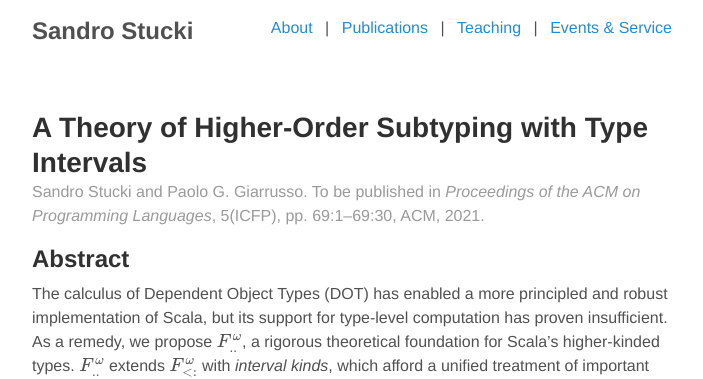
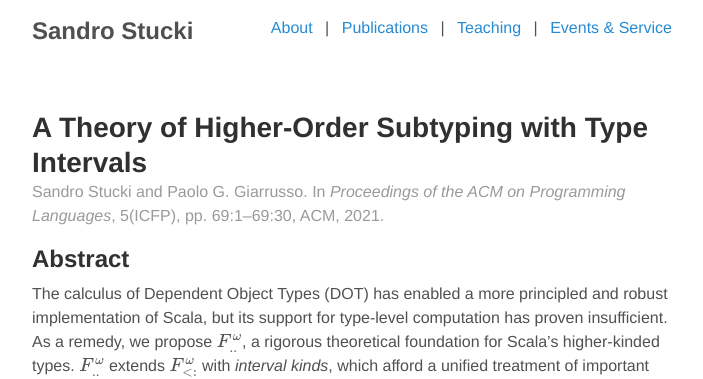
Before and after one commit to sstucki/sstucki.github.io, a Jekyll site: the page built from pubs/_posts/2021-07-02-StuckiG21icfp.md, in a window 1280 px wide. Shown: the top 379 px of the page, without its empty margins (288-991 px from the left). Built offline with Jekyll 4.4.1, drawn with Linux system fonts in a browser that asks for light colours; formulas are drawn with MathJax 3.

Commit message:
[ pubs ] ICFP'21 paper has now appeared.

```diff
--- a/pubs/_posts/2021-07-02-StuckiG21icfp.md
+++ b/pubs/_posts/2021-07-02-StuckiG21icfp.md
@@ -4,11 +4,12 @@ title:   'A Theory of Higher-Order Subtyping with Type Intervals'
 authors:
   - Sandro Stucki
   - Paolo G. Giarrusso
-howpublished: "To be published in <em>Proceedings of the ACM on Programming Languages</em>, 5(ICFP)"
+howpublished: "In <em>Proceedings of the ACM on Programming Languages</em>, 5(ICFP)"
 copynote:
   'pp. 69:1&ndash;69:30, ACM, 2021'
 links:
-  DOI (OA): https://doi.org/10.1145/3473574
+  '<span style="white-space:nowrap">DOI (OA)</span>':
+    https://doi.org/10.1145/3473574
   Extended version: http://arxiv.org/abs/2107.01883
   Artifact: https://zenodo.org/record/5060213
   BibTeX: /bib/StuckiG21icfp.bib
```
